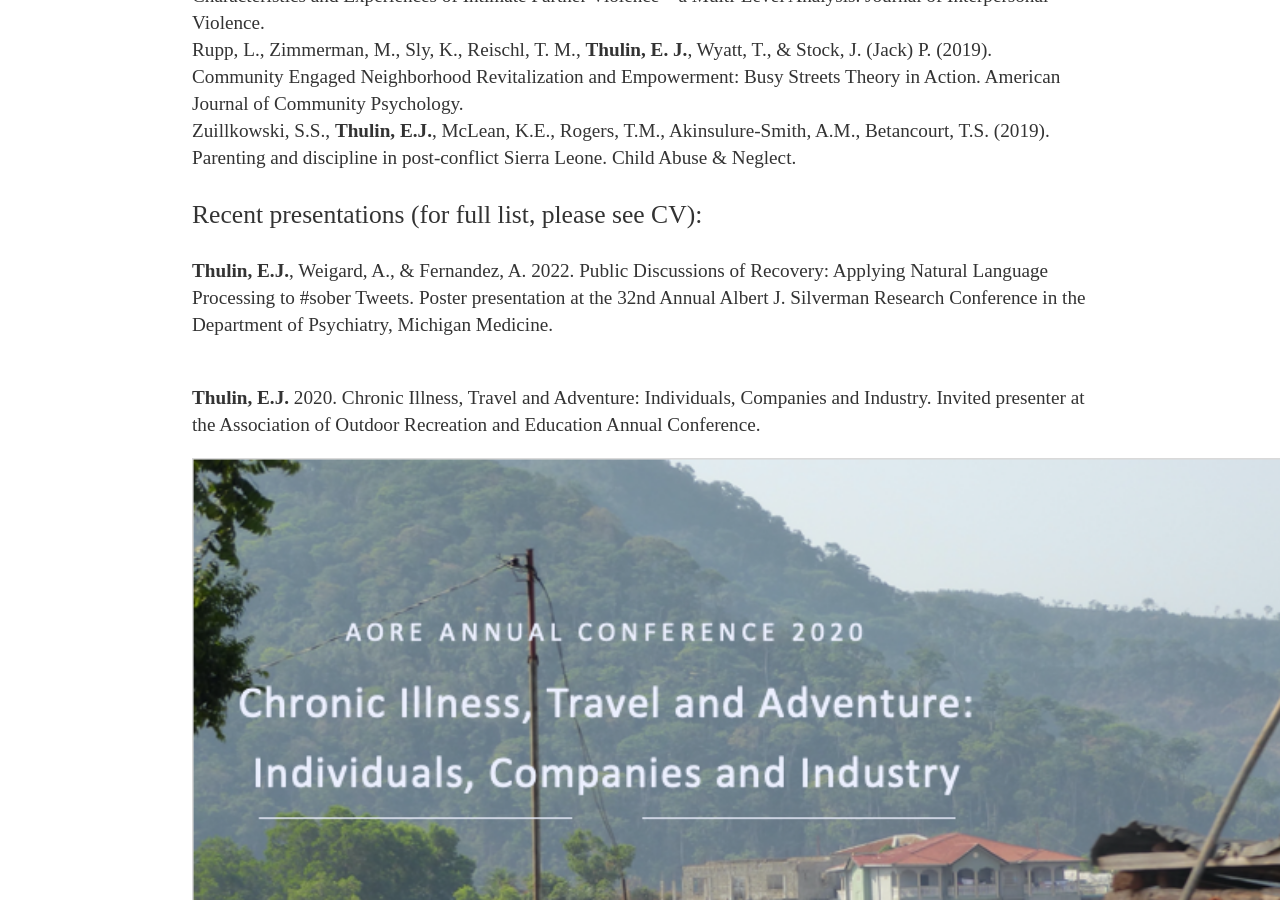
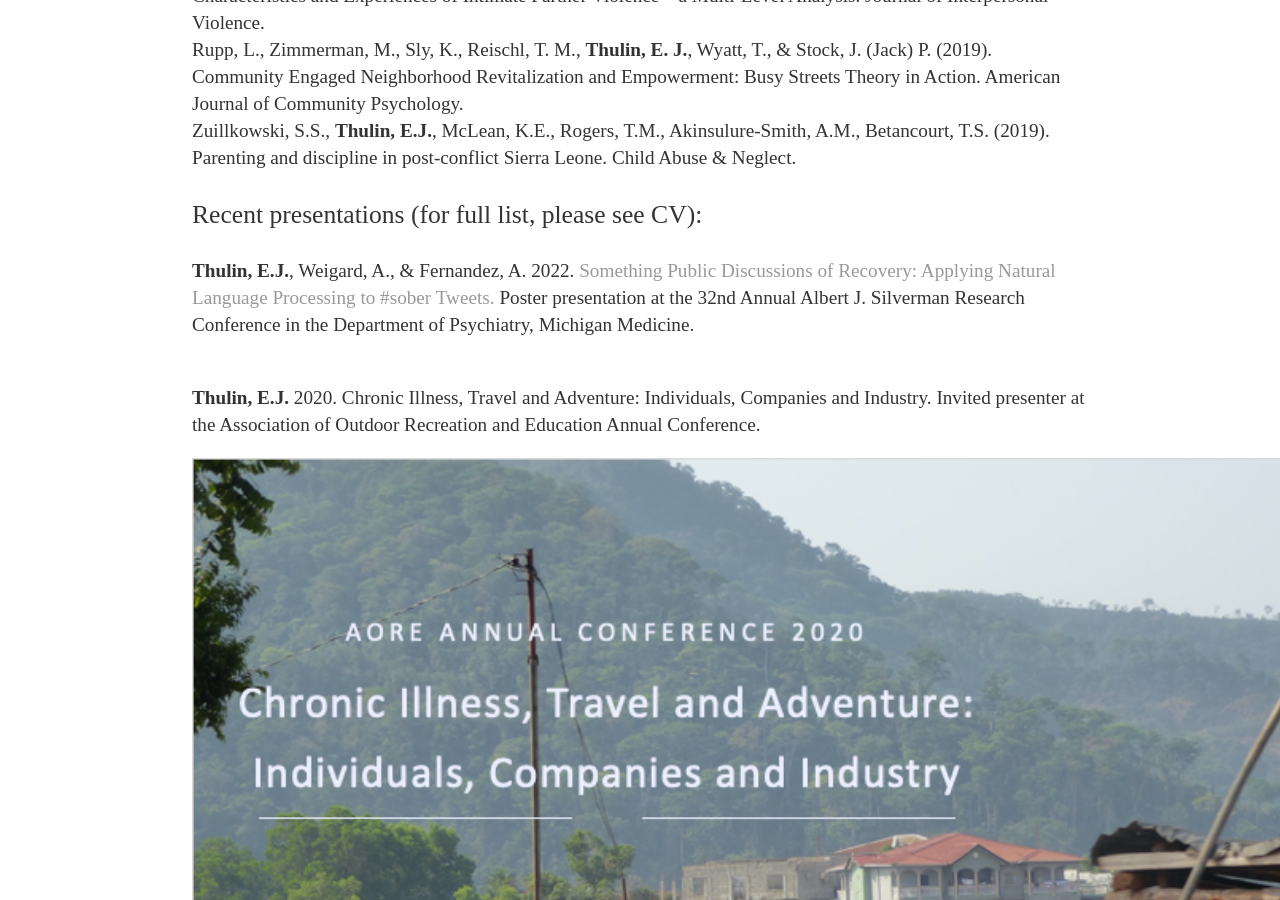
Before and after one commit to elysethulin/elysethulin.github.io, a Jekyll site: the page built from index.html, in a window 1280 px wide and 900 px high, scrolled down 1535 px. Built offline with Jekyll 4.4.1, drawn with Linux system fonts in a browser that asks for light colours.

Commit message:
Update index.html

```diff
--- a/index.html
+++ b/index.html
@@ -28,7 +28,7 @@ title: Elyse Thulin, Social Scientist and Outdoor Enthusiast
 
 		<p style="font-size:160%;">Recent presentations (for full list, please see CV):
 			<p style="font-size:120%;">
-				<b>Thulin, E.J.</b>, Weigard, A., & Fernandez, A. 2022. Public Discussions of Recovery: Applying Natural Language Processing to #sober Tweets.
+				<b>Thulin, E.J.</b>, Weigard, A., & Fernandez, A. 2022. <a href="www."> Something Public Discussions of Recovery: Applying Natural Language Processing to #sober Tweets. </a>
 				Poster presentation at the 32nd Annual Albert J. Silverman Research Conference in the Department of Psychiatry, Michigan Medicine. </p>
 			<p style="font-size:120%;">
 				<br><b>Thulin, E.J.</b> 2020. Chronic Illness, Travel and Adventure: Individuals, Companies and Industry.
```
